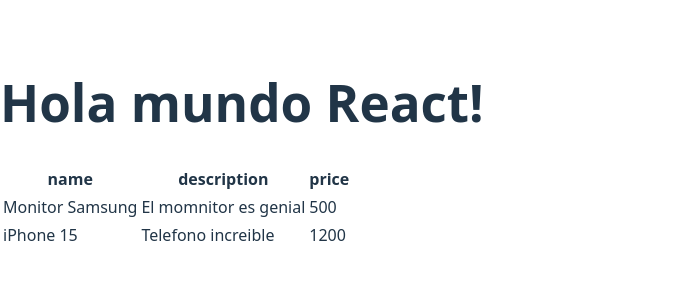
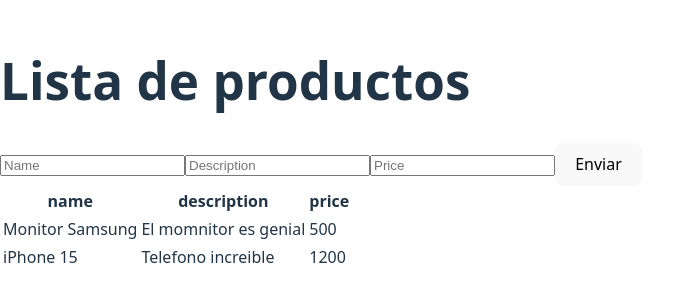
Before and after one commit to MarioHarisis/Udemy-Spring-Frameworks-Spring-Boot, a React (Vite) app in the folder ReactApp/react-app/: page / in a window 1280 px wide. Shown: the part 255-556 px from the top of the page, without its empty margins (0-685 px from the left). Built offline with nearby package versions, Linux system fonts and the light colour scheme.

Commit message:
PropTypes & HandlerAddProduct

```diff
--- a/ReactApp/react-app/package.json
+++ b/ReactApp/react-app/package.json
@@ -10,6 +10,7 @@
     "preview": "vite preview"
   },
   "dependencies": {
+    "prop-types": "^15.8.1",
     "react": "^19.0.0",
     "react-app": "file:",
     "react-dom": "^19.0.0"
--- a/ReactApp/react-app/src/components/ProductApp.jsx
+++ b/ReactApp/react-app/src/components/ProductApp.jsx
@@ -1,11 +1,13 @@
 import { useEffect, useState } from "react"
 import { listProduct } from "../services/ProductService"; // importamos la lista de productos
 import { ProductGrid } from "./ProductGrid";
+import PropTypes from "prop-types";
+import { ProductForm } from "./ProductForm";
 /*
 export const → Exporta el componente para poder usarlo en otros archivos.
 ProductApp → Es una función que representa un componente en React.
 */
-export const ProductApp = () => {
+export const ProductApp = ({title}) => {
 
     /* products es el estado, y su valor inicial es un array vacío []
 
@@ -15,7 +17,7 @@
     */
     const [products, setProducts] = useState([]);
 
-
+    useEffect(() => {
         /*
         En este caso, estamos utilizando useEffect para hacer una llamada a
         una función que recupera los productos y luego actualiza el estado de
@@ -24,13 +26,37 @@
         Dependencias vacías []: Hace que el efecto se ejecute solo una vez,
         justo cuando el componente se monta.
         */
-    useEffect(() => {
         const result = listProduct();
         setProducts(result);
     }, []);
 
+
+    const handlerAddProduct = (product) => {
         /*
+        setProducts: Esta es la función que actualiza el estado products.
+        Usamos setProducts porque products es una variable de estado en un componente React,
+        y en React nunca se debe modificar el estado directamente (esto es una regla de inmutabilidad).
 
+        [...products, {...product}]: Este es un operador de propagación (spread operator) y se usa para
+        crear una nueva lista de productos. Aquí es donde estamos actualizando el estado de los productos
+        de manera inmutable.
+
+        ...products: Esto copia todos los elementos que ya están en el estado products.
+        El operador de propagación (...) toma todos los elementos del array products y
+        los agrega a la nueva lista.
+
+        {...product}: Aquí estamos creando una nueva copia del objeto product.
+        Esto asegura que el objeto product no se modifique directamente, sino que se cree un nuevo objeto
+        para que React pueda detectar el cambio de estado correctamente.
+        Es un paso para garantizar la inmutabilidad del estado.
+
+        El resultado es una nueva lista de productos que incluye todos los productos anteriores
+        (usando el operador ...products) y el nuevo producto (pasado como argumento a la función) al final.
+        */
+        setProducts([...products, {...product}]);
+    }
+
+    /*
     ¿Qué es una "prop" en React?
 
     En React, "props" (abreviatura de "properties") son la forma en que los componentes
@@ -53,8 +79,15 @@
     */
     return (
         <>
-        <h1>Hola mundo React!</h1>
+            <h1>{title}</h1>
+            <ProductForm handlerAdd = {handlerAddProduct}/>
             <ProductGrid products={products}></ProductGrid>
         </>
     )
 }
+
+// Define qué tipo de datos debe recibir ProductApp en sus props.
+ProductApp.propTypes = {
+    // Indica que products debe ser un string y es obligatorio (isRequired)
+    title: PropTypes.string.isRequired
+}
--- /dev/null
+++ b/ReactApp/react-app/src/components/ProductForm.jsx
@@ -0,0 +1,82 @@
+import { useState } from "react"
+
+
+const initialDataForm = {
+    name: '',
+    description: '',
+    price: ''
+}
+
+export const ProductForm = ({handlerAdd}) => {
+
+    const [form, setForm] = useState(initialDataForm);
+
+    /*
+    --Desestructuración--
+    JavaScript extrae las propiedades name, description y price del objeto form
+    y crea variables individuales con esos nombres. Esto es lo mismo que hacer:
+
+    const name = form.name;
+    const description = form.description;
+    const price = form.price;
+    */
+    const {name, description, price} = form;
+
+    return(
+        <form onSubmit={(event) => {
+            event.preventDefault();
+
+            // validación de los input
+            if (!name || !description || !price) {
+                alert('debe completar los datos del formulario');
+                return;
+            }
+            console.log(form); // imprimir el objeto creado
+            handlerAdd(form); // pasamos el producto al handler
+            setForm(initialDataForm); // limpiar los input
+
+        }}>
+    {       /*
+            onChange: Este evento se dispara cada vez que el usuario cambia el valor del campo de entrada
+            (cuando escribe algo).
+
+            setForm es la función que actualiza el estado del formulario.
+
+            { ...form, name: event.target.value }:
+            Esto es una actualización del estado de manera inmutable. Usamos el operador de propagación (...)
+            para copiar todo el objeto form y luego sobrescribir solo la propiedad name con el nuevo valor
+            (event.target.value)
+            */}
+            <input
+            placeholder="Name"
+            name="name"
+            value={name}
+            onChange={(event) => setForm({
+                ...form,
+                name: event.target.value
+            })}
+            />
+            <input
+            placeholder="Description"
+            name="description"
+            value={description}
+            onChange={(event) => setForm({
+                ...form,
+                description: event.target.value
+            })}
+            />
+            <input
+            placeholder="Price"
+            name="price"
+            value={price}
+            onChange={(event) => setForm({
+                ...form,
+                price: event.target.value
+            })}
+            />
+            <button type="submit">
+                Enviar
+            </button>
+        </form>
+    )
+}
--- a/ReactApp/react-app/src/main.jsx
+++ b/ReactApp/react-app/src/main.jsx
@@ -5,6 +5,6 @@
 
 createRoot(document.getElementById('root')).render(
   <StrictMode>
-    <ProductApp />
+    <ProductApp title = {'Lista de productos'}/>
   </StrictMode>,
 )
```
Also changed, not shown: ReactApp/react-app/src/components/ProductDetail.jsx (+15 -0 lines), ReactApp/react-app/src/components/ProductGrid.jsx (+13 -1 lines), 1 other file (tests, documents, lock files or other folders). Lines whose indentation alone changed are shown as unchanged.
